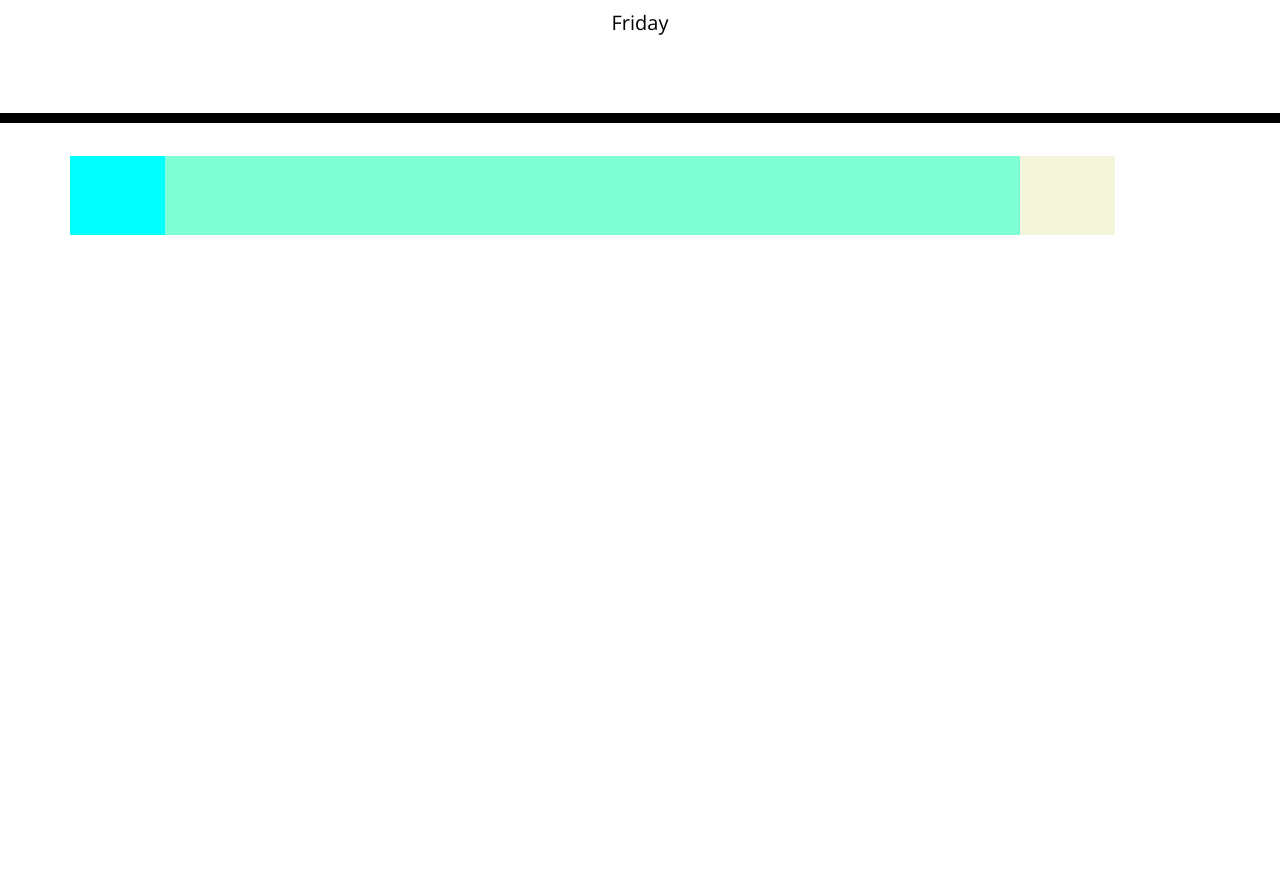
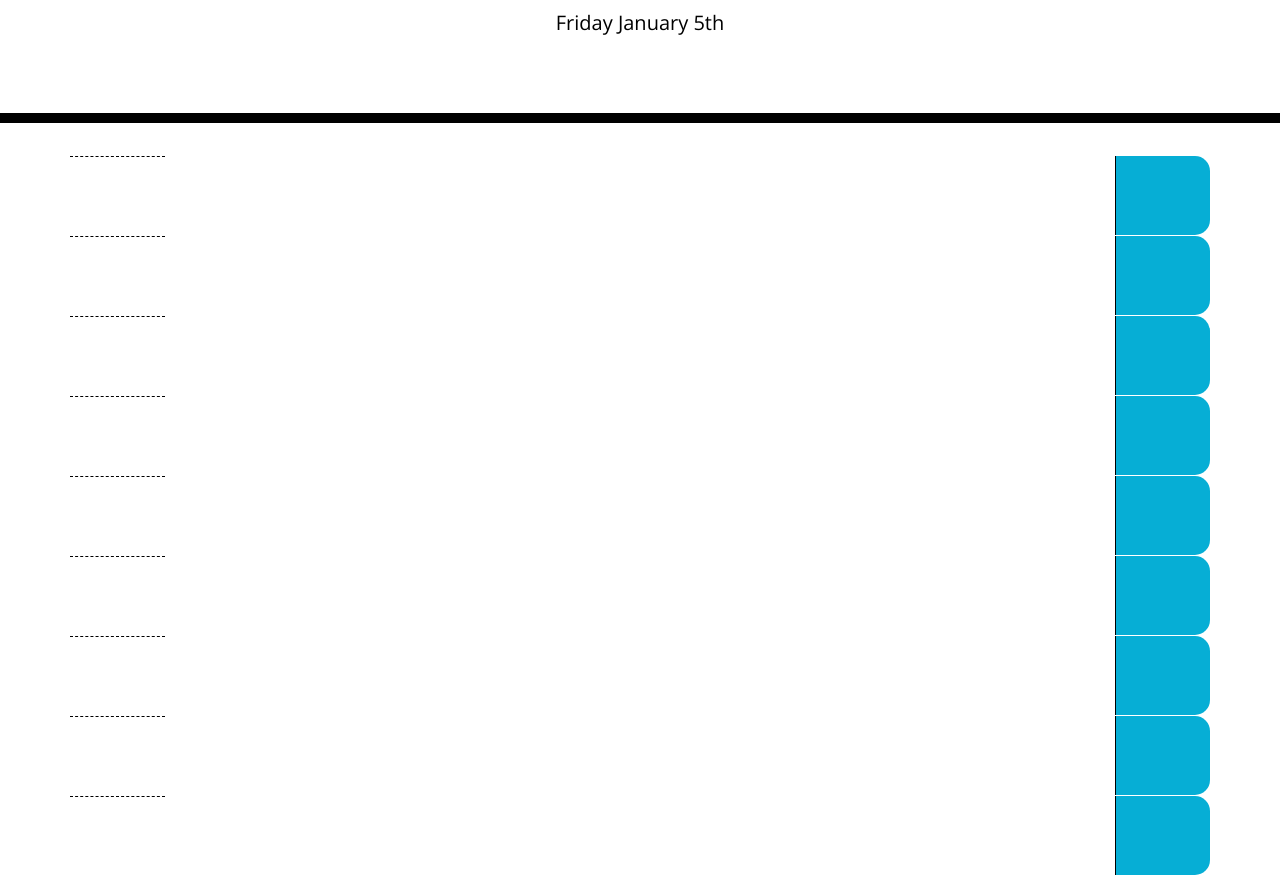
Before and after one commit to russkinori/hour-li, a plain HTML site: page index.html in a window 1280 px wide. Shown: the part 181-1056 px from the top of the page. Before the commit the page ends 800 px from the top, so only its background shows below. Drawn offline with nearby package versions, Linux system fonts and the light colour scheme.

Commit message:
added pseudocode to the js file. added rows and columns to the html file

```diff
--- a/index.html
+++ b/index.html
@@ -28,17 +28,57 @@
       <p class="lead">A simple calendar app for scheduling your work day</p>
       <p id="currentDay" class="lead"></p>
     </header>
-    <div class="container">
+    <div class="container" id="calendar-grid">
       <!-- Timeblocks go here -->
       <div class="row">
-        <div class="col-1" style="background-color: aqua"></div>
-        <div class="col-9" style="background-color: aquamarine"></div>
-        <div class="col-1" style="background-color: beige"></div>
+        <div class="col-1 hour"></div>
+        <div class="col-10 description"></div>
+        <div class="col-1 saveBtn"></div>
+      </div>
+      <div class="row">
+        <div class="col-1 hour"></div>
+        <div class="col-10 description"></div>
+        <div class="col-1 saveBtn"></div>
+      </div>
+      <div class="row">
+        <div class="col-1 hour"></div>
+        <div class="col-10 description"></div>
+        <div class="col-1 saveBtn"></div>
+      </div>
+      <div class="row">
+        <div class="col-1 hour"></div>
+        <div class="col-10 description"></div>
+        <div class="col-1 saveBtn"></div>
+      </div>
+      <div class="row">
+        <div class="col-1 hour"></div>
+        <div class="col-10 description"></div>
+        <div class="col-1 saveBtn"></div>
+      </div>
+      <div class="row">
+        <div class="col-1 hour"></div>
+        <div class="col-10 description"></div>
+        <div class="col-1 saveBtn"></div>
+      </div>
+      <div class="row">
+        <div class="col-1 hour"></div>
+        <div class="col-10 description"></div>
+        <div class="col-1 saveBtn"></div>
+      </div>
+      <div class="row">
+        <div class="col-1 hour"></div>
+        <div class="col-10 description"></div>
+        <div class="col-1 saveBtn"></div>
+      </div>
+      <div class="row">
+        <div class="col-1 hour"></div>
+        <div class="col-10 description"></div>
+        <div class="col-1 saveBtn"></div>
       </div>
     </div>
 
+    <script src="https://cdnjs.cloudflare.com/ajax/libs/moment.js/2.24.0/moment.min.js"></script>
     <script src="https://cdnjs.cloudflare.com/ajax/libs/jquery/3.2.1/jquery.min.js"></script>
-    <script src="https://cdnjs.cloudflare.com/ajax/libs/moment.js/2.24.0/moment.min.js"></script>
     <script src="./script.js"></script>
   </body>
 </html>
--- a/script.js
+++ b/script.js
@@ -1,2 +1,13 @@
-let today = moment();
-$("#currentDay").text(today.format("dddd"));
+//Display the current day at the top of the calender when a user opens the planner.
+$("#currentDay").text(moment().format("dddd MMMM do"));
+//Present timeblocks for standard business hours when the user scrolls down.
+$("#calendar-grid").append(
+    $("#time").val(moment().format("dddd MMMM do"))
+)
+//Color-code each timeblock based on past, present, and future when the timeblock is viewed.
+
+//Allow a user to enter an event when they click a timeblock
+
+//Save the event in local storage when the save button is clicked in that timeblock.
+
+//Persist events between refreshes of a page
```
